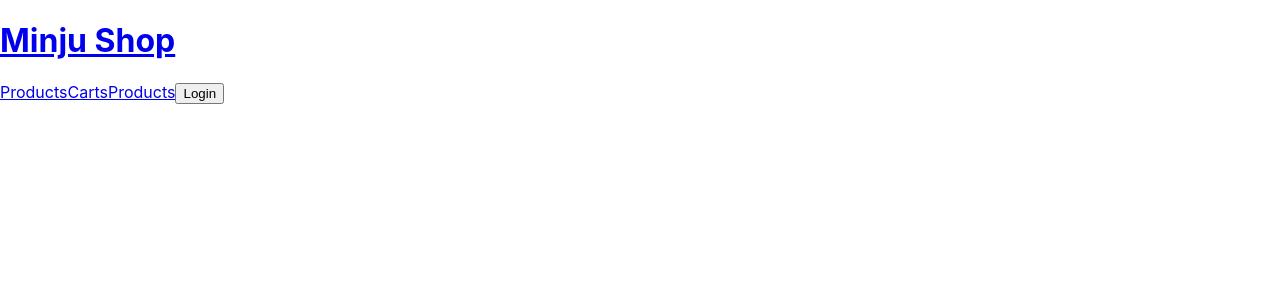
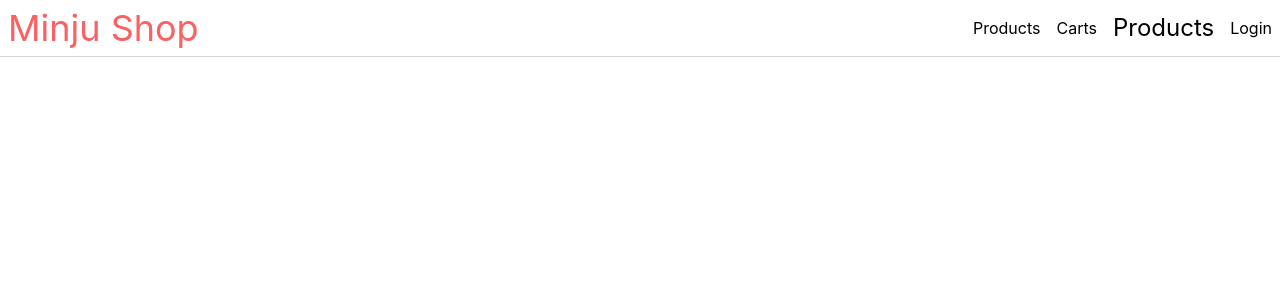
Before and after one commit to JEONMINJU/jmju_react_shop, a React (Create React App) app: page / in a window 1280 px wide. Shown: the top 300 px of the page. Built offline with nearby package versions, Linux system fonts and the light colour scheme.

Commit message:
feat: tailwindcss, nav style add

```diff
--- a/package.json
+++ b/package.json
@@ -38,6 +38,7 @@
     ]
   },
   "devDependencies": {
-    "eslint-config-react-app": "^7.0.1"
+    "eslint-config-react-app": "^7.0.1",
+    "tailwindcss": "^3.4.0"
   }
 }
--- a/src/components/Navbar.jsx
+++ b/src/components/Navbar.jsx
@@ -3,16 +3,16 @@ import { Link } from "react-router-dom";
 
 export default function Navbar() {
 	return (
-		<header>
-			<Link to='/'>
+		<header className="flex justify-between border-b border-gray-300 p-2">
+			<Link to='/' className="flex items-center text-4xl text-brand">
 				{/* 아이콘 추가 필요 */}
 				<h1>Minju Shop</h1>
 			</Link>
 
-			<nav>
+			<nav className="flex items-center gap-4">
 				<Link to='/products'>Products</Link>
 				<Link to='/carts'>Carts</Link>
-				<Link to='/products/new'>Products</Link>
+				<Link to='/products/new' className="text-2xl">Products</Link>
 
 				{/* login */}
 				<button type='button'>Login</button>
--- a/src/index.css
+++ b/src/index.css
@@ -1,3 +1,7 @@
+@import 'tailwindcss/base';
+@import 'tailwindcss/components';
+@import 'tailwindcss/utilities';
+
 body {
   margin: 0;
   font-family: -apple-system, BlinkMacSystemFont, 'Segoe UI', 'Roboto', 'Oxygen',
@@ -5,6 +9,12 @@ body {
     sans-serif;
   -webkit-font-smoothing: antialiased;
   -moz-osx-font-smoothing: grayscale;
+
+  @apply flex flex-col items-center;
+}
+
+#root {
+  @apply w-full max-w-screen-2xl;
 }
 
 code {
--- a/tailwind.config.js
+++ b/tailwind.config.js
@@ -1,9 +1,12 @@
 /** @type {import('tailwindcss').Config} */
 module.exports = {
-
-  content: [],
+  content: ['./src/**/*.{js,jsx}'],
   theme: {
-    extend: {},
+    extend: {
+      colors: {
+        brand: '#F96162',
+      }
+    },
   },
   plugins: [],
 }
```
Also changed, not shown: 1 other file (tests, documents, lock files or other folders).
